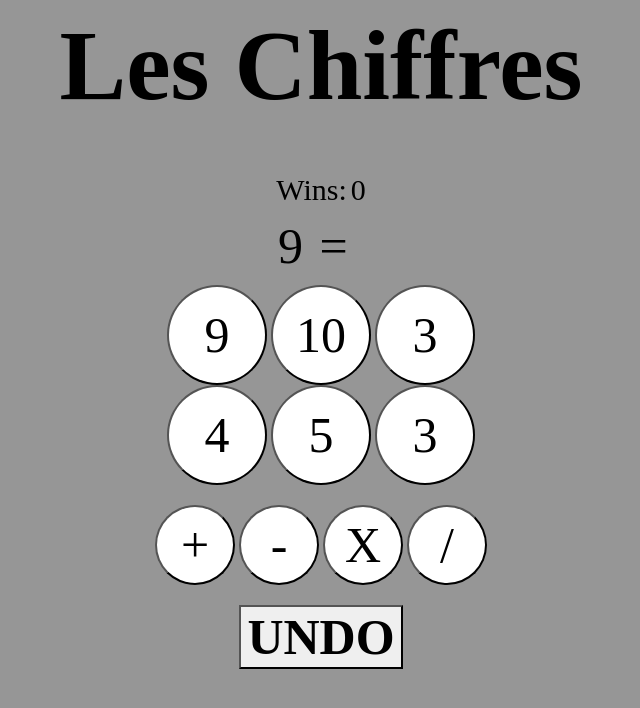
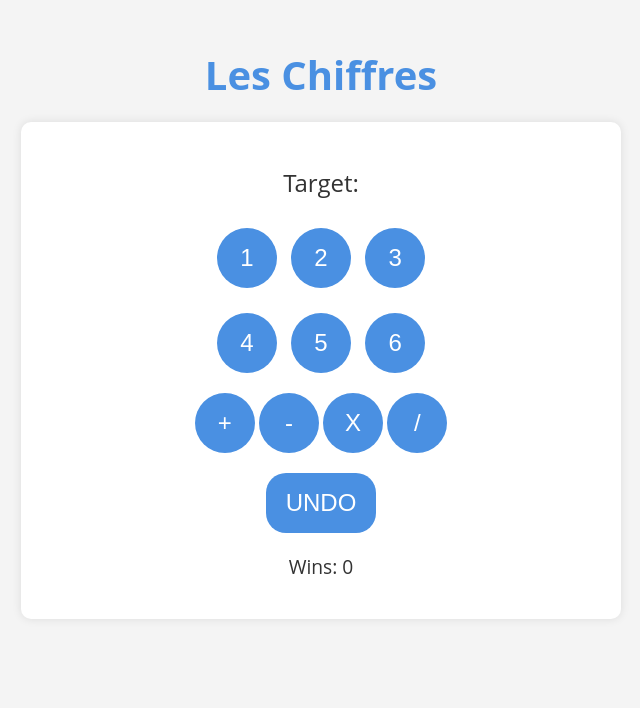
Before and after one commit to stylianosdamianakis/Les-Chiffres, a plain HTML site: page index.html in a window 1280 px wide. Shown: the whole page, without its empty margins (319-959 px from the left). Drawn offline with Linux system fonts and the light colour scheme.

Commit message:
Improved visuals

```diff
--- a/index.html
+++ b/index.html
@@ -2,54 +2,49 @@
 <html lang="en">
 <head>
   <meta charset="UTF-8">
-    <meta name="viewport"
-          content="width=device-width, user-scalable=no, initial-scale=1.0, maximum-scale=1.0, minimum-scale=1.0">
-    <meta http-equiv="X-UA-Compatible" content="ie=edge">
+  <meta name="viewport" content="width=device-width, initial-scale=1.0">
   <title>Les Chiffres</title>
   <link rel="stylesheet" type="text/css" href="styles.css">
 </head>
 <body>
 
+<div class="container">
   <h1 class="header">Les Chiffres</h1>
 
-    <div class="wins-row">
-      <p class="win-text">Wins: </p>
-      <p class="win-count">0</p>
+  <div class="game-area">
+    <div class="target-row">
+      <p class="target-number">Target: <span class="target-value"></span></p>
     </div>
 
     <div class="number-matrix">
-      <div class="number-rows">
-
-        <div class="row-one">
-          <p class="target-number"></p>
-          <p class="equals">&nbsp=&nbsp</p>
-          <p class="current-number"></p>
+      <div class="row button-row">
+        <button class="number-button">1</button>
+        <button class="number-button">2</button>
+        <button class="number-button">3</button>
       </div>
 
-        <div class="row-two">
-          <button class="button-one">1</button>
-          <button class="button-two">2</button>
-          <button class="button-three">3</button>
-        </div>
-
-        <div class="row-three">
-          <button class="button-four">4</button>
-          <button class="button-five">5</button>
-          <button class="button-six">6</button>
-        </div>
-
+      <div class="row button-row">
+        <button class="number-button">4</button>
+        <button class="number-button">5</button>
+        <button class="number-button">6</button>
       </div>
     </div>
 
     <div class="operations-row">
-      <button class="addition">+</button>
-      <button class="subtraction">-</button>
-      <button class="multiplication">X</button>
-      <button class="division">/</button>
+      <button class="operation-button addition">+</button>
+      <button class="operation-button subtraction">-</button>
+      <button class="operation-button multiplication">X</button>
+      <button class="operation-button division">/</button>
     </div>
 
     <div class="undo-row">
-      <button class="undo-button"><strong>UNDO</strong></button>
+      <button class="undo-button">UNDO</button>
+    </div>
+
+    <div class="wins-row">
+      <p class="win-text">Wins: <span class="win-count">0</span></p>
+    </div>
+  </div>
 </div>
 
 <script src="index.js"></script>
--- a/styles.css
+++ b/styles.css
@@ -1,152 +1,89 @@
-html {background-color: rgb(150,150,150);}
-
-.header{
-    font-size: 100px;
+html, body {
+    font-family: 'Open Sans', sans-serif;
+    background-color: #f4f4f4;
+    color: #333;
+    margin: 0;
+    padding: 0;
     text-align: center;
-    margin: 0;
-    padding-bottom: 50px;
-    font-family: "Times New Roman", serif;
 }
 
-.wins-row{text-align: center; padding-bottom: 10px}
-.row-one{text-align: center;}
-.row-two{text-align: center;}
-.row-three{text-align: center; padding-bottom: 20px}
-.operations-row{text-align: center}
-
-.target-number{
-    font-size: 50px;
-    font-family: "Times New Roman", serif;
-    margin: 0;
-    padding-bottom: 10px;
-    display: inline-block;
+.container {
+    max-width: 600px;
+    margin: auto;
+    padding: 20px;
 }
 
-.equals{
-    font-size: 50px;
-    font-family: "Times New Roman", serif;
-    margin: 0;
-    padding-bottom: 10px;
-    display: inline-block;
+.header {
+    font-size: 2.5em;
+    color: #4a90e2;
+    margin-bottom: 20px;
 }
 
-.current-number{
-    font-size: 50px;
-    font-family: "Times New Roman", serif;
-    margin: 0;
-    padding-bottom: 10px;
-    display: inline-block;
+.game-area {
+    background: white;
+    border-radius: 10px;
+    box-shadow: 0 0 10px rgba(0,0,0,0.1);
+    padding: 20px;
 }
 
-.button-one{
-    border-radius: 50%;
-    border-color: black;
-    width: 100px;
-    height: 100px;
-    font-size: 50px;
-    font-family: "Times New Roman", serif;
+.target-row {
+    margin-bottom: 20px;
 }
 
-.button-two{
-    border-radius: 50%;
-    border-color: black;
-    width: 100px;
-    height: 100px;
-    font-size: 50px;
-    font-family: "Times New Roman", serif;
+.target-number {
+    font-size: 1.5em;
 }
 
-.button-three{
-    border-radius: 50%;
-    border-color: black;
-    width: 100px;
-    height: 100px;
-    font-size: 50px;
-    font-family: "Times New Roman", serif;
+.row {
+    margin-bottom: 15px;
 }
 
-.button-four{
-    border-radius: 50%;
-    border-color: black;
-    width: 100px;
-    height: 100px;
-    font-size: 50px;
-    font-family: "Times New Roman", serif;
+.button-row button {
+    display: inline-block;
+    margin: 5px;
 }
 
-.button-five{
+.number-button, .operation-button, .undo-button {
+    background-color: #4a90e2;
+    color: white;
+    border: none;
     border-radius: 50%;
-    border-color: black;
-    width: 100px;
-    height: 100px;
-    font-size: 50px;
-    font-family: "Times New Roman", serif;
+    width: 60px;
+    height: 60px;
+    font-size: 1.5em;
+    cursor: pointer;
+    transition: background-color 0.3s;
 }
 
-.button-six{
-    border-radius: 50%;
-    border-color: black;
-    width: 100px;
-    height: 100px;
-    font-size: 50px;
-    font-family: "Times New Roman", serif;
+.number-button:hover, .operation-button:hover, .undo-button:hover {
+    background-color: #357abd;
 }
 
-.addition{
-    border-radius: 50%;
-    border-color: black;
-    width: 80px;
-    height: 80px;
-    font-size: 50px;
-    font-family: "Times New Roman", serif;
+.undo-button {
+    width: auto;
+    padding: 0 20px;
+    border-radius: 20px;
+    margin-top: 20px;
 }
 
-.subtraction{
-    border-radius: 50%;
-    border-color: black;
-    width: 80px;
-    height: 80px;
-    font-size: 50px;
-    font-family: "Times New Roman", serif;
+.wins-row {
+    font-size: 1.2em;
+    margin-top: 20px;
 }
 
-.multiplication{
-    border-radius: 50%;
-    border-color: black;
-    width: 80px;
-    height: 80px;
-    font-size: 50px;
-    font-family: "Times New Roman", serif;
+/* Responsive Design */
+@media (max-width: 600px) {
+    .container {
+        width: 90%;
+        padding: 10px;
+    }
+
+    .number-button, .operation-button, .undo-button {
+        width: 50px;
+        height: 50px;
+    }
 }
 
-.division{
-    border-radius: 50%;
-    border-color: black;
-    width: 80px;
-    height: 80px;
-    font-size: 50px;
-    font-family: "Times New Roman", serif;
+.selected {
+    background-color: #357abd;
 }
-
-.undo-row{
-    text-align: center;
-    padding-top: 20px;
-}
-
-.undo-button{
-    font-size: 50px;
-    border-color: black;
-    font-family: "Times New Roman", serif;
-}
-
-.win-text{
-    display: inline-block;
-    font-size: 30px;
-    margin: 0;
-}
-
-.win-count{
-    display: inline-block;
-    font-size: 30px;
-    margin: 0;
-}
```
Lines whose indentation alone changed are shown as unchanged.
